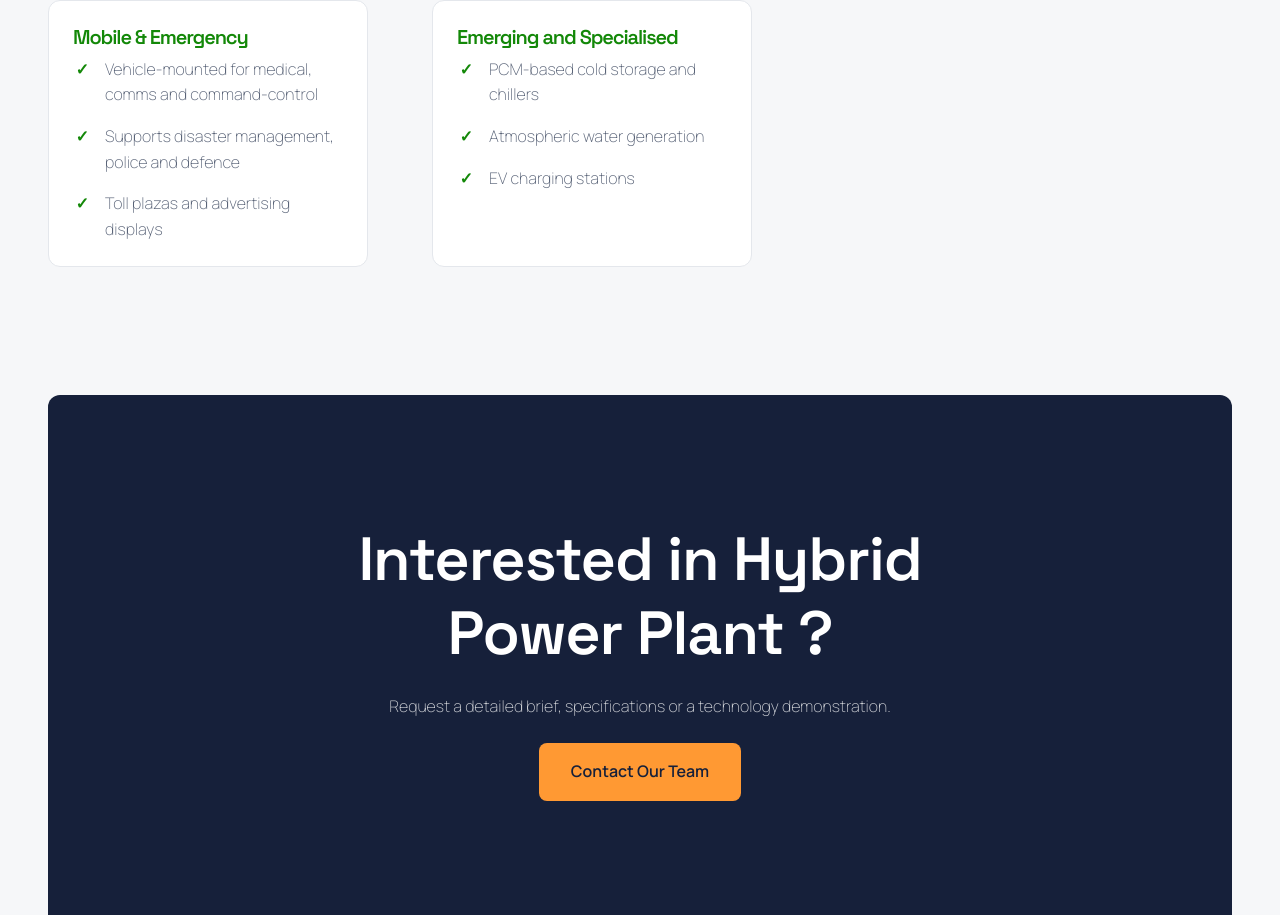
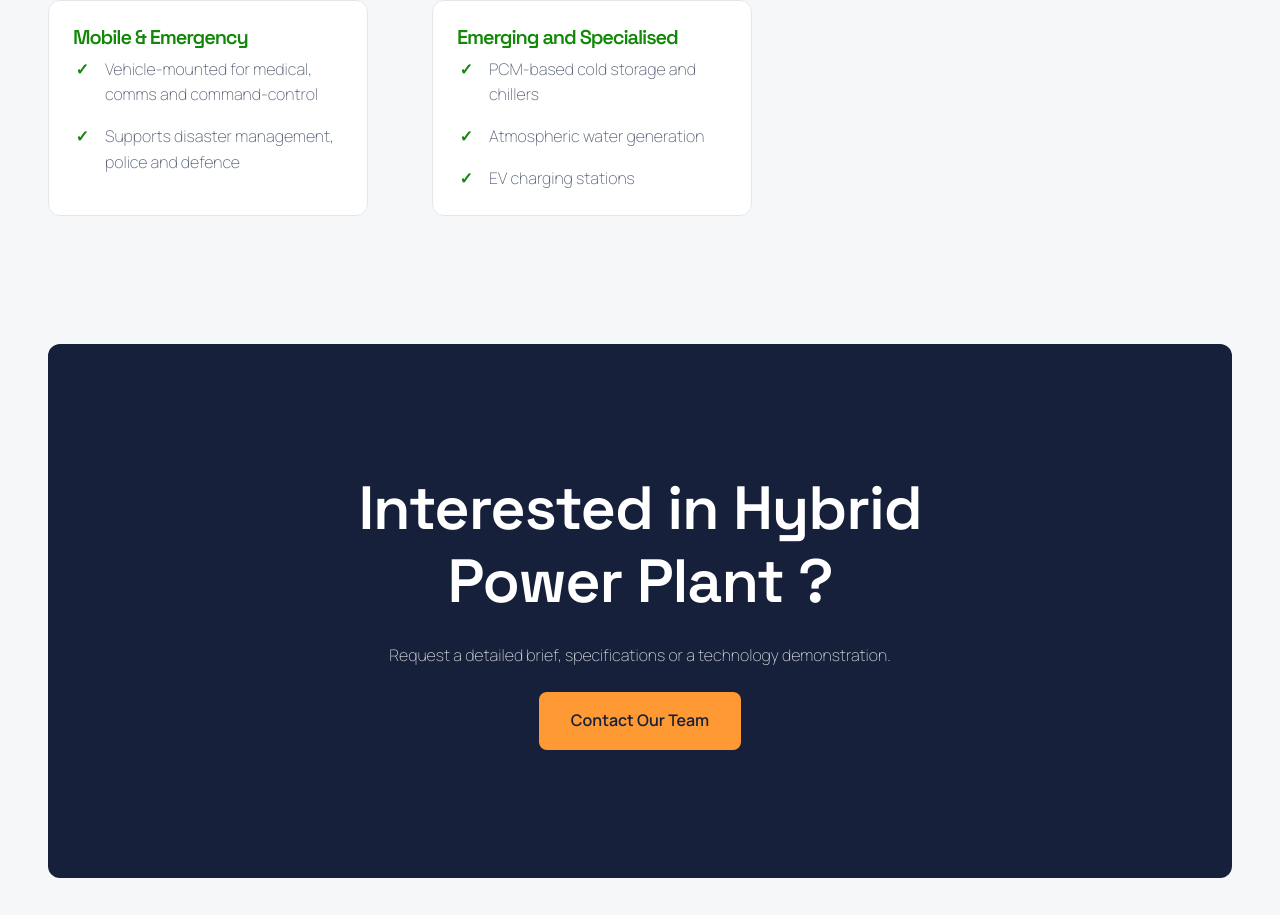
Before and after one commit to divyanshchahar/kinesis, a Next.js app: page /products/hybrid_power_plant in a window 1280 px wide. Shown: the part 2768-3683 px from the top of the page. Built offline with nearby package versions, Linux system fonts and the light colour scheme.

Commit message:
updated conmtent

```diff
--- a/src/app/products/hybrid_power_plant/page.tsx
+++ b/src/app/products/hybrid_power_plant/page.tsx
@@ -83,7 +83,7 @@ export default function HybridPowerPlant() {
 
                         <DetailsCardLayout colorScheme={"colorScheme2"} version={"green"}
                                            headingText={"Mobile & Emergency"}
-                                           bulletPoints={["Vehicle-mounted for medical, comms and command-control", "Supports disaster management, police and defence\n", "Toll plazas and advertising displays"]}
+                                           bulletPoints={["Vehicle-mounted for medical, comms and command-control", "Supports disaster management, police and defence"]}
                                            addedStyling={`${styles.xxsContainer}`}/>
 
                         <DetailsCardLayout colorScheme={"colorScheme2"} version={"green"}
```
